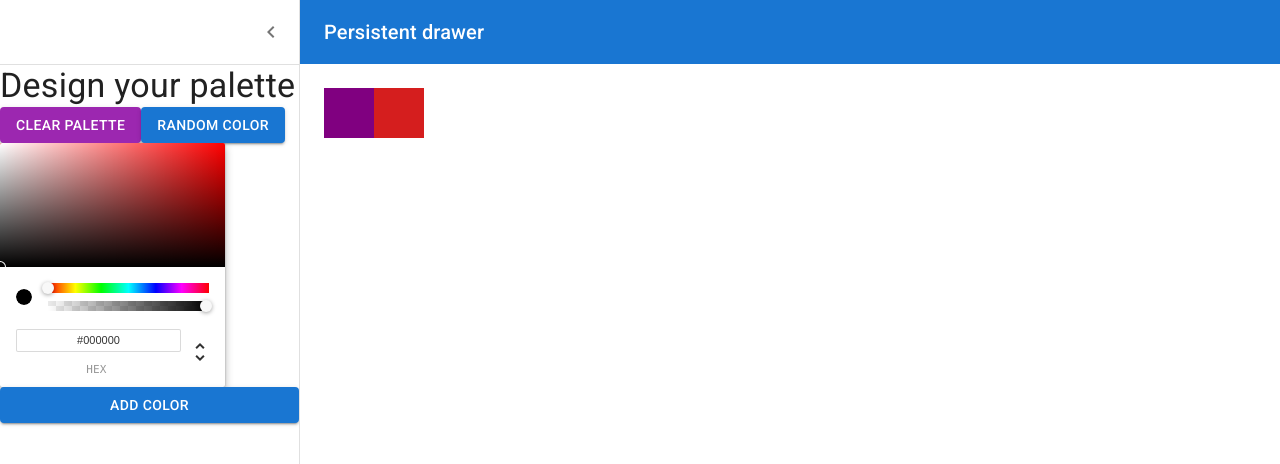
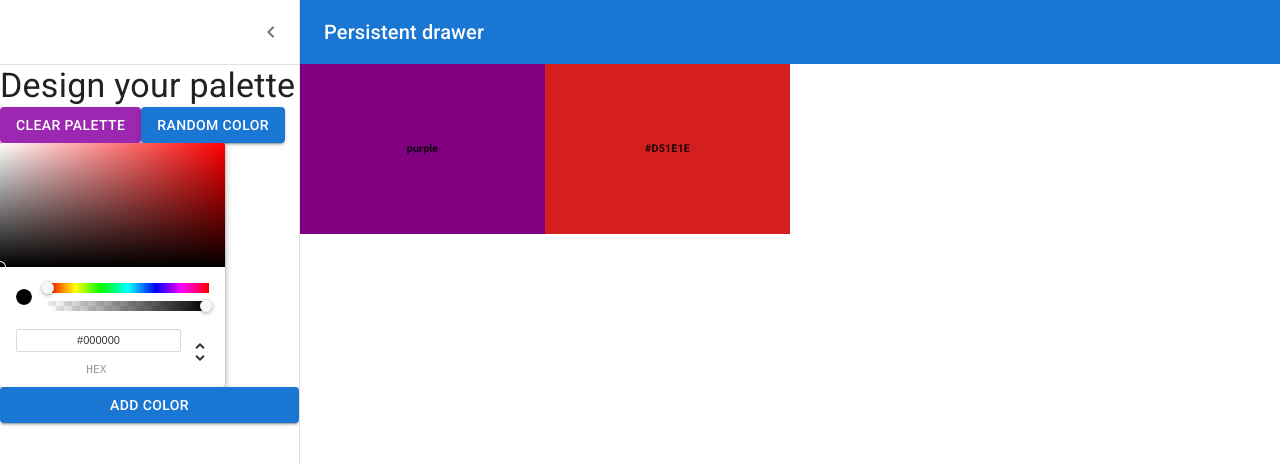
Before and after one commit to Yogeshkumar-krishnamoorthy/colors-app, a React (Create React App) app: page /palette/new in a window 1280 px wide. Shown: the top 464 px of the page. Built offline with nearby package versions, Linux system fonts and the light colour scheme.

Commit message:
added color box in create palette

```diff
--- /dev/null
+++ b/src/DraggableColorBox.js
@@ -0,0 +1,34 @@
+import React from "react";
+import { styled } from "@mui/material/styles";
+
+const Root = styled("div", {
+  name: "draggable",
+  slot: "colorbox",
+})({
+  position: "relative",
+});
+
+const ColorBoxInner = styled("div", {
+  name: "colorbox",
+  slot: "container",
+})({
+  position: "absolute",
+  inset: 0,
+  width: "100%",
+  height: "100%",
+  display: "flex",
+  justifyContent: "center",
+  alignItems: "center",
+});
+
+const DraggableColorBox = ({ color }) => {
+  return (
+    <Root style={{ backgroundColor: color }}>
+      <ColorBoxInner>
+        <h6>{color}</h6>
+      </ColorBoxInner>
+    </Root>
+  );
+};
+
+export default DraggableColorBox;
--- a/src/NewPaletteForm.js
+++ b/src/NewPaletteForm.js
@@ -13,13 +13,15 @@ import MenuIcon from "@mui/icons-material/Menu";
 import ChevronLeftIcon from "@mui/icons-material/ChevronLeft";
 import ChevronRightIcon from "@mui/icons-material/ChevronRight";
 import { ChromePicker } from "react-color";
+import DraggableColorBox from "./DraggableColorBox";
 
 const drawerWidth = 300;
 
 const Main = styled("main", { shouldForwardProp: (prop) => prop !== "open" })(
   ({ theme, open }) => ({
     flexGrow: 1,
-    padding: theme.spacing(3),
+    // padding: theme.spacing(3),
+    padding: 0,
     transition: theme.transitions.create("margin", {
       easing: theme.transitions.easing.sharp,
       duration: theme.transitions.duration.leavingScreen,
@@ -31,6 +33,7 @@ const Main = styled("main", { shouldForwardProp: (prop) => prop !== "open" })(
         duration: theme.transitions.duration.enteringScreen,
       }),
       marginLeft: 0,
+      padding: 0,
     }),
   })
 );
@@ -62,6 +65,16 @@ const DrawerHeader = styled("div")(({ theme }) => ({
   ...theme.mixins.toolbar,
   justifyContent: "flex-end",
 }));
+
+const ColorBox = styled("div", {
+  name: "colorbox",
+  slot: "container",
+})({
+  width: "100%",
+  display: "grid",
+  gridTemplateColumns: "repeat(auto-fill,minmax(240px, 1fr))",
+  gridAutoRows: 170,
+});
 
 const NewPaletteForm = () => {
   const theme = useTheme();
@@ -151,11 +164,11 @@ const NewPaletteForm = () => {
       </Drawer>
       <Main open={data.open}>
         <DrawerHeader />
-        <div style={{ display: "flex", flexWrap: "wrap" }}>
+        <ColorBox>
           {data.palette.map((c) => (
-            <div style={{ width: 50, height: 50, backgroundColor: c }}></div>
+            <DraggableColorBox color={c} />
           ))}
-        </div>
+        </ColorBox>
       </Main>
     </Box>
   );
```
